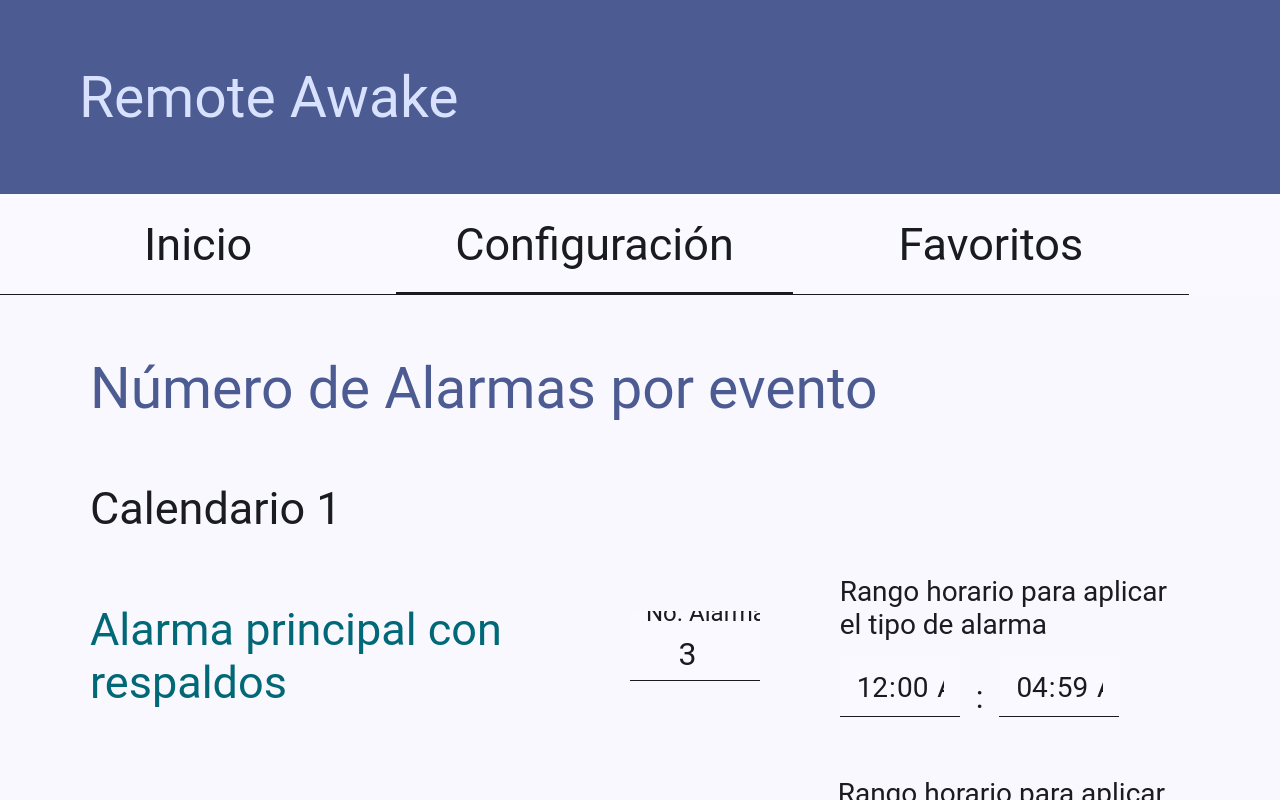
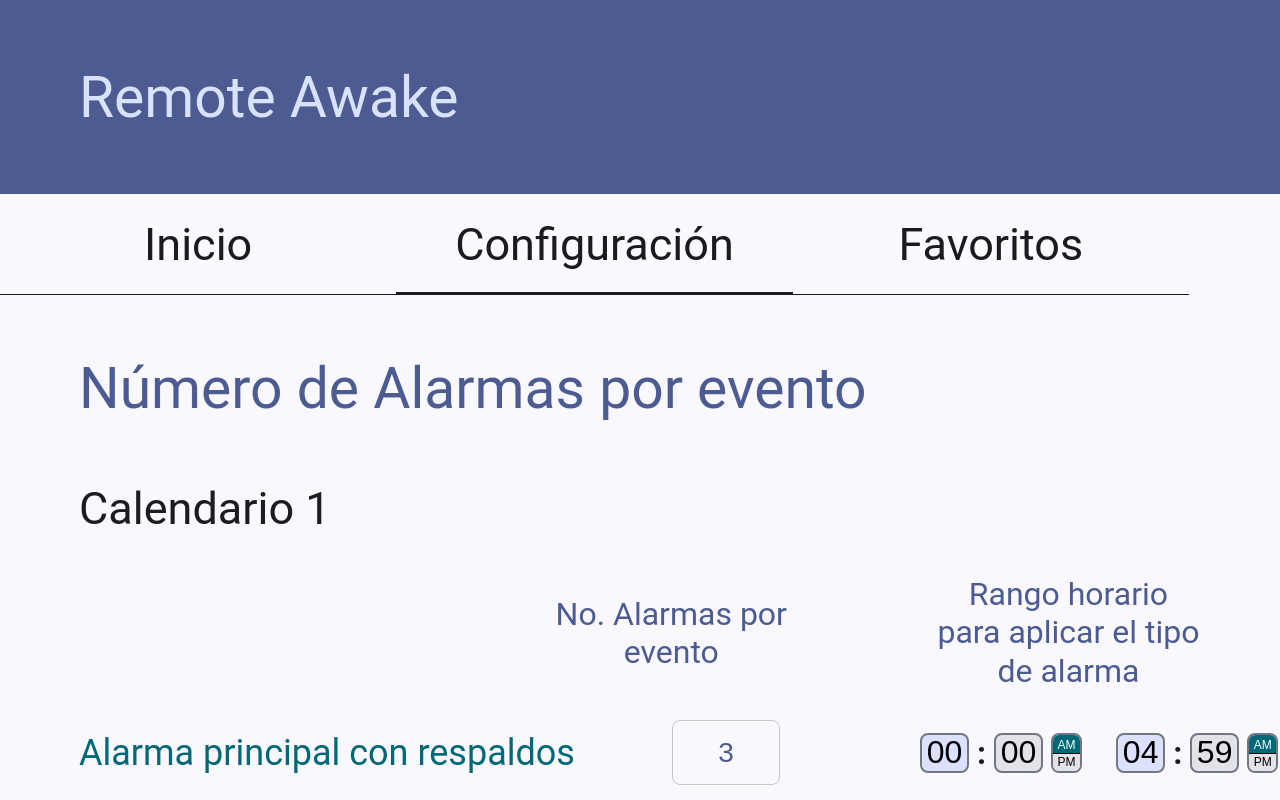
Before and after one commit to capbmaster/remote-awake-web, an Angular app: page /configuracion in a window 1280 px wide. Built offline with nearby package versions, Linux system fonts and the light colour scheme.

Commit message:
pagina configuracion

```diff
--- a/src/app/pages/configuracion/configuracion.component.html
+++ b/src/app/pages/configuracion/configuracion.component.html
@@ -14,70 +14,96 @@
 
     <h3 class="calendar-title">Calendario 1</h3>
 
+    <div class="table-container">
+      <div class="table-header">
+        <div class="header-alarm-type"></div>
+        <div class="header-number">No. Alarmas por evento</div>
+        <div class="header-time-range">Rango horario para aplicar el tipo de alarma</div>
+      </div>
+
       <div class="config-row">
         <span class="alarm-type">Alarma principal con respaldos</span>
-      <div class="config-inputs">
-        <mat-form-field class="number-input">
-          <mat-label>No. Alarmas por evento</mat-label>
-          <input matInput type="number" value="3">
-        </mat-form-field>
-
-        <div class="time-range">
-          <span class="range-label">Rango horario para aplicar el tipo de alarma</span>
-          <div class="time-inputs">
-            <mat-form-field class="time-input">
-              <input matInput type="time" value="00:00">
-            </mat-form-field>
-            <span class="separator">:</span>
-            <mat-form-field class="time-input">
-              <input matInput type="time" value="04:59">
-            </mat-form-field>
+        <div class="number-container">
+          <input type="number" class="number-input" value="3">
         </div>
+        <div class="time-range-container">
+          <div class="time-picker">
+            <input type="text" class="time-field hour" value="00" maxlength="2">
+            <span class="time-separator">:</span>
+            <input type="text" class="time-field minute" value="00" maxlength="2">
+            <button class="period-toggle" (click)="togglePeriod(0, true)">
+              <span [class.selected]="periods[0].startPeriod === 'AM'">AM</span>
+              <span class="period-divider"></span>
+              <span [class.selected]="periods[0].startPeriod === 'PM'">PM</span>
+            </button>
+          </div>
+          <div class="time-picker">
+            <input type="text" class="time-field hour" value="04" maxlength="2">
+            <span class="time-separator">:</span>
+            <input type="text" class="time-field minute" value="59" maxlength="2">
+            <button class="period-toggle" (click)="togglePeriod(0, false)">
+              <span [class.selected]="periods[0].endPeriod === 'AM'">AM</span>
+              <span class="period-divider"></span>
+              <span [class.selected]="periods[0].endPeriod === 'PM'">PM</span>
+            </button>
           </div>
         </div>
       </div>
 
       <div class="config-row">
         <span class="alarm-type">Alarma con Anti-snooze</span>
-      <div class="config-inputs">
-        <mat-form-field class="number-input">
-          <mat-label>No. Alarmas por evento</mat-label>
-          <input matInput type="number" value="1">
-        </mat-form-field>
-
-        <div class="time-range">
-          <span class="range-label">Rango horario para aplicar el tipo de alarma</span>
-          <div class="time-inputs">
-            <mat-form-field class="time-input">
-              <input matInput type="time" value="05:00">
-            </mat-form-field>
-            <span class="separator">:</span>
-            <mat-form-field class="time-input">
-              <input matInput type="time" value="05:59">
-            </mat-form-field>
+        <div class="number-container">
+          <input type="number" class="number-input" value="1">
         </div>
+        <div class="time-range-container">
+          <div class="time-picker">
+            <input type="text" class="time-field hour" value="05" maxlength="2">
+            <span class="time-separator">:</span>
+            <input type="text" class="time-field minute" value="00" maxlength="2">
+            <button class="period-toggle" (click)="togglePeriod(1, true)">
+              <span [class.selected]="periods[1].startPeriod === 'AM'">AM</span>
+              <span class="period-divider"></span>
+              <span [class.selected]="periods[1].startPeriod === 'PM'">PM</span>
+            </button>
+          </div>
+          <div class="time-picker">
+            <input type="text" class="time-field hour" value="05" maxlength="2">
+            <span class="time-separator">:</span>
+            <input type="text" class="time-field minute" value="59" maxlength="2">
+            <button class="period-toggle" (click)="togglePeriod(1, false)">
+              <span [class.selected]="periods[1].endPeriod === 'AM'">AM</span>
+              <span class="period-divider"></span>
+              <span [class.selected]="periods[1].endPeriod === 'PM'">PM</span>
+            </button>
           </div>
         </div>
       </div>
 
       <div class="config-row">
         <span class="alarm-type">Alarma normal</span>
-      <div class="config-inputs">
-        <mat-form-field class="number-input">
-          <mat-label>No. Alarmas por evento</mat-label>
-          <input matInput type="number" value="1">
-        </mat-form-field>
-
-        <div class="time-range">
-          <span class="range-label">Rango horario para aplicar el tipo de alarma</span>
-          <div class="time-inputs">
-            <mat-form-field class="time-input">
-              <input matInput type="time" value="06:00">
-            </mat-form-field>
-            <span class="separator">:</span>
-            <mat-form-field class="time-input">
-              <input matInput type="time" value="09:00">
-            </mat-form-field>
+        <div class="number-container">
+          <input type="number" class="number-input" value="1">
+        </div>
+        <div class="time-range-container">
+          <div class="time-picker">
+            <input type="text" class="time-field hour" value="06" maxlength="2">
+            <span class="time-separator">:</span>
+            <input type="text" class="time-field minute" value="00" maxlength="2">
+            <button class="period-toggle" (click)="togglePeriod(2, true)">
+              <span [class.selected]="periods[2].startPeriod === 'AM'">AM</span>
+              <span class="period-divider"></span>
+              <span [class.selected]="periods[2].startPeriod === 'PM'">PM</span>
+            </button>
+          </div>
+          <div class="time-picker">
+            <input type="text" class="time-field hour" value="09" maxlength="2">
+            <span class="time-separator">:</span>
+            <input type="text" class="time-field minute" value="00" maxlength="2">
+            <button class="period-toggle" (click)="togglePeriod(2, false)">
+              <span [class.selected]="periods[2].endPeriod === 'AM'">AM</span>
+              <span class="period-divider"></span>
+              <span [class.selected]="periods[2].endPeriod === 'PM'">PM</span>
+            </button>
           </div>
         </div>
       </div>
--- a/src/app/pages/configuracion/configuracion.component.scss
+++ b/src/app/pages/configuracion/configuracion.component.scss
@@ -1,6 +1,9 @@
 .container {
-  min-height: 100vh;
+  height: 100vh;
   background-color: var(--md-sys-color-background);
+  overflow-y: auto;
+  display: flex;
+  flex-direction: column;
 }
 
 .header {
@@ -52,7 +55,8 @@
 }
 
 .content {
-  padding: 60px 90px;
+  padding: 60px 79px;
+  flex-shrink: 0;
 }
 
 .title {
@@ -69,74 +73,183 @@
   margin: 0 0 40px 0;
 }
 
+.table-container {
+  display: flex;
+  flex-direction: column;
+}
+
+.table-header {
+  display: flex;
+  align-items: center;
+  margin-bottom: 30px;
+  gap: 116px;
+
+  .header-alarm-type {
+    width: 477px;
+  }
+
+  .header-number {
+    width: 368px;
+    height: 76px;
+    font-size: 32px;
+    color: var(--md-sys-color-surface-tint);
+    text-align: center;
+    display: flex;
+    align-items: center;
+    justify-content: center;
+  }
+
+  .header-time-range {
+    width: 368px;
+    font-size: 32px;
+    color: var(--md-sys-color-surface-tint);
+    text-align: center;
+    margin-left: 16px;
+    line-height: 1.2;
+  }
+}
+
 .config-row {
   display: flex;
   align-items: center;
   margin-bottom: 40px;
-  gap: 60px;
+  gap: 116px;
 
   .alarm-type {
-    font-size: 45px;
+    font-size: 36px;
     color: var(--md-sys-color-tertiary);
-    min-width: 400px;
+    width: 477px;
+    white-space: nowrap;
   }
 
-  .config-inputs {
+  .number-container {
+    width: 368px;
     display: flex;
+    justify-content: center;
     align-items: center;
-    gap: 80px;
-    flex: 1;
   }
 
   .number-input {
-    width: 200px;
+    width: 108px;
+    height: 65px;
+    border: 1px solid var(--md-sys-color-outline-variant);
+    border-radius: 8px;
+    background-color: transparent;
+    font-size: 28px;
+    text-align: center;
+    color: var(--md-sys-color-primary);
+    outline: none;
+    -moz-appearance: textfield;
 
-    ::ng-deep .mat-mdc-text-field-wrapper {
-      background-color: var(--md-sys-color-surface);
+    &::-webkit-outer-spin-button,
+    &::-webkit-inner-spin-button {
+      -webkit-appearance: none;
+      margin: 0;
     }
 
-    ::ng-deep .mat-mdc-form-field-infix {
-      font-size: 32px;
-    }
-
-    ::ng-deep input {
-      font-size: 32px;
-      text-align: center;
+    &:focus {
+      border-color: var(--md-sys-color-primary);
+      border-width: 2px;
     }
   }
 
-  .time-range {
+  .time-range-container {
+    display: flex;
+    align-items: center;
+    gap: 34px;
+    flex: 1;
+    margin-left: 24px;
+  }
+
+  .time-picker {
+    display: flex;
+    align-items: center;
+    gap: 8px;
+  }
+
+  .time-field {
+    width: 48.98px;
+    height: 39.72px;
+    border: 2px solid var(--md-sys-color-outline);
+    border-radius: 8px;
+    background-color: var(--md-sys-color-surface-container-highest);
+    font-size: 32px;
+    text-align: center;
+    color: #000000;
+    outline: none;
+    font-weight: 400;
+
+    &:focus {
+      border-color: var(--md-sys-color-primary);
+      background-color: var(--md-sys-color-primary-container);
+    }
+
+    &.hour {
+      background-color: var(--md-sys-color-primary-container);
+    }
+  }
+
+  .time-separator {
+    font-size: 32px;
+    color: var(--md-sys-color-on-surface);
+    font-weight: 700;
+  }
+
+  .period-toggle {
+    width: 31.2px;
+    height: 39.72px;
+    border: 2px solid var(--md-sys-color-outline);
+    border-radius: 8px;
+    background-color: transparent;
+    font-size: 12px;
+    line-height: 1;
+    cursor: pointer;
+    outline: none;
+    padding: 0;
     display: flex;
     flex-direction: column;
-    gap: 16px;
+    align-items: center;
+    justify-content: space-between;
+    overflow: hidden;
 
-    .range-label {
-      font-size: 28px;
-      color: var(--md-sys-color-on-surface);
+    &:hover {
+      background-color: var(--md-sys-color-surface-container-highest);
     }
 
-    .time-inputs {
-      display: flex;
-      align-items: center;
-      gap: 16px;
+    &:focus {
+      border-color: var(--md-sys-color-primary);
+    }
 
-      .time-input {
-        width: 120px;
+    span {
+      width: 100%;
+      text-align: center;
+      background-color: var(--md-sys-color-surface-container-highest);
+      color: #000000;
+      padding: 4px 0;
 
-        ::ng-deep .mat-mdc-text-field-wrapper {
-          background-color: var(--md-sys-color-surface);
-        }
-
-        ::ng-deep input {
-          font-size: 28px;
-          text-align: center;
-        }
+      &.selected {
+        background-color: var(--md-sys-color-tertiary);
+        color: #FFFFFF;
       }
 
-      .separator {
-        font-size: 32px;
-        color: var(--md-sys-color-on-surface);
+      &:first-child {
+        border-bottom: 1px solid #000000;
+        padding-bottom: 2px;
+      }
+
+      &:last-child {
+        padding-top: 2px;
       }
     }
   }
+
+  .period-divider {
+    display: none;
+  }
+
+  .range-separator {
+    font-size: 32px;
+    color: var(--md-sys-color-on-surface);
+    font-weight: 400;
+  }
 }
--- a/src/app/pages/configuracion/configuracion.component.ts
+++ b/src/app/pages/configuracion/configuracion.component.ts
@@ -3,20 +3,37 @@ import { MatTabsModule } from '@angular/material/tabs';
 import { MatFormFieldModule } from '@angular/material/form-field';
 import { MatInputModule } from '@angular/material/input';
 import { Router } from '@angular/router';
+import { CommonModule } from '@angular/common';
 
 @Component({
   selector: 'app-configuracion',
   standalone: true,
-  imports: [MatTabsModule, MatFormFieldModule, MatInputModule],
+  imports: [MatTabsModule, MatFormFieldModule, MatInputModule, CommonModule],
   templateUrl: './configuracion.component.html',
   styleUrl: './configuracion.component.scss'
 })
 export class ConfiguracionComponent {
+  periods = [
+    { startPeriod: 'AM', endPeriod: 'AM' },
+    { startPeriod: 'AM', endPeriod: 'AM' },
+    { startPeriod: 'AM', endPeriod: 'AM' }
+  ];
+
   constructor(private router: Router) {}
 
   onTabChange(index: number) {
     if (index === 0) {
       this.router.navigate(['/dashboard']);
+    } else if (index === 2) {
+      // Navegación a favoritos cuando esté implementado
+    }
+  }
+
+  togglePeriod(rowIndex: number, isStart: boolean) {
+    if (isStart) {
+      this.periods[rowIndex].startPeriod = this.periods[rowIndex].startPeriod === 'AM' ? 'PM' : 'AM';
+    } else {
+      this.periods[rowIndex].endPeriod = this.periods[rowIndex].endPeriod === 'AM' ? 'PM' : 'AM';
     }
   }
 }
--- a/src/app/pages/dashboard/dashboard.component.html
+++ b/src/app/pages/dashboard/dashboard.component.html
@@ -37,7 +37,7 @@
 
       <div class="alarm-column">
         <h3>Alarma con Anti-snooze</h3>
-        <p class="event-name">Pairing</p>
+        <p class="event-name">Pares</p>
 
         <div class="alarm-item">
           <mat-checkbox color="primary" [checked]="true"></mat-checkbox>
@@ -49,7 +49,7 @@
 
       <div class="alarm-column">
         <h3>Alarma normal</h3>
-        <p class="event-name">Daily</p>
+        <p class="event-name event-name-long">Reunión de equipo</p>
 
         <div class="alarm-item">
           <mat-checkbox color="primary" [checked]="true"></mat-checkbox>
--- a/src/styles.scss
+++ b/src/styles.scss
@@ -29,6 +29,7 @@
   --md-sys-color-on-surface: #1A1C20;
   --md-sys-color-surface-variant: #DFE2EB;
   --md-sys-color-on-surface-variant: #43474E;
+  --md-sys-color-surface-tint: #4C5C92;
 
   --md-sys-color-outline: #73777F;
   --md-sys-color-outline-variant: #C3C6CF;
@@ -77,6 +78,7 @@
     --md-sys-color-on-surface: #E2E2E9;
     --md-sys-color-surface-variant: #43474E;
     --md-sys-color-on-surface-variant: #C3C6CF;
+    --md-sys-color-surface-tint: #B6C4FF;
 
     --md-sys-color-outline: #8D9199;
     --md-sys-color-outline-variant: #43474E;
```
Also changed, not shown: src/app/pages/dashboard/dashboard.component.scss (+10 -0 lines). Lines whose indentation alone changed are shown as unchanged.
